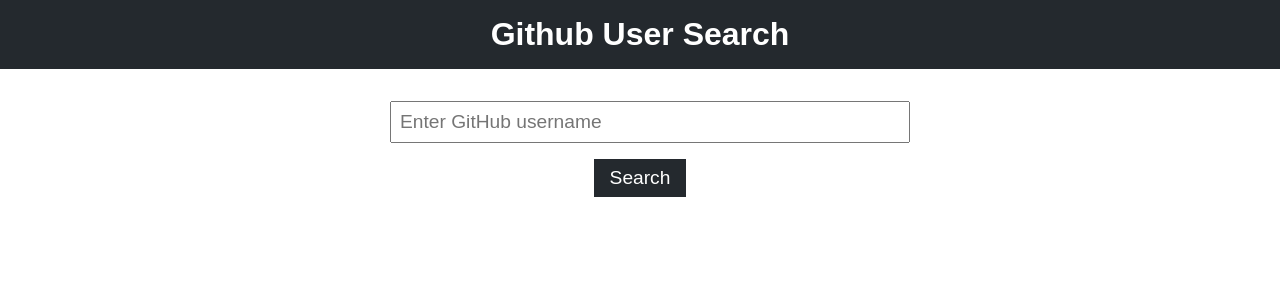
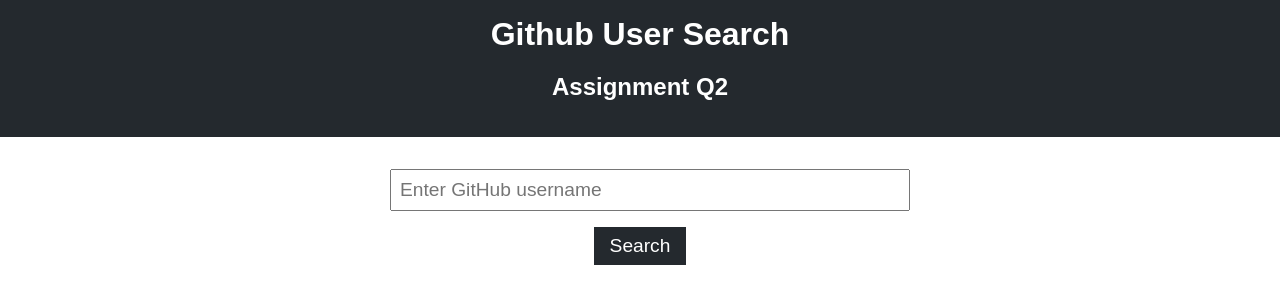
Before and after one commit to abdullah1261/github-profile, a React (Create React App) app: page / in a window 1280 px wide. Shown: the top 304 px of the page. Built offline with nearby package versions, Linux system fonts and the light colour scheme.

Commit message:
Update App.js

```diff
--- a/src/App.js
+++ b/src/App.js
@@ -7,6 +7,7 @@
     <div className="App">
       <header>
         <h1>Github User Search</h1>
+        <h2>Assignment Q2</h2>
       </header>
       <SearchUser />
     </div>
```
